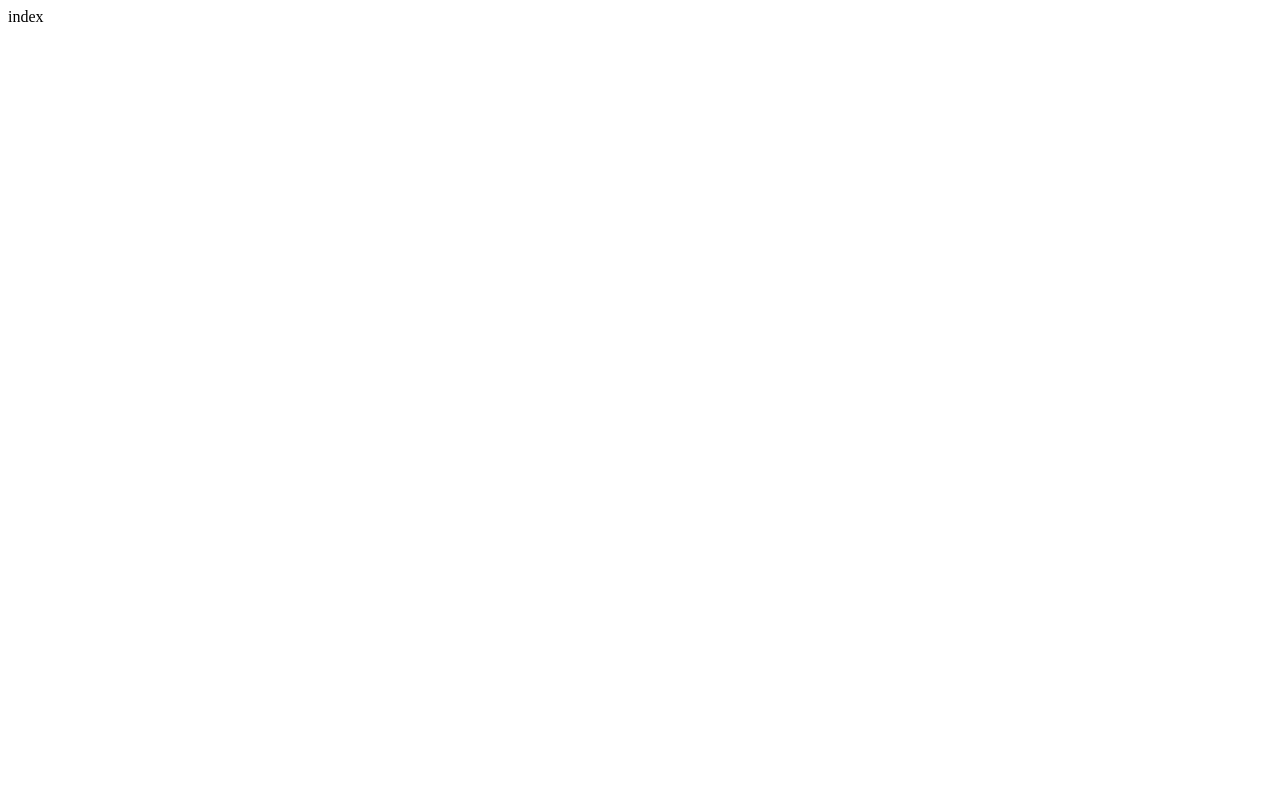
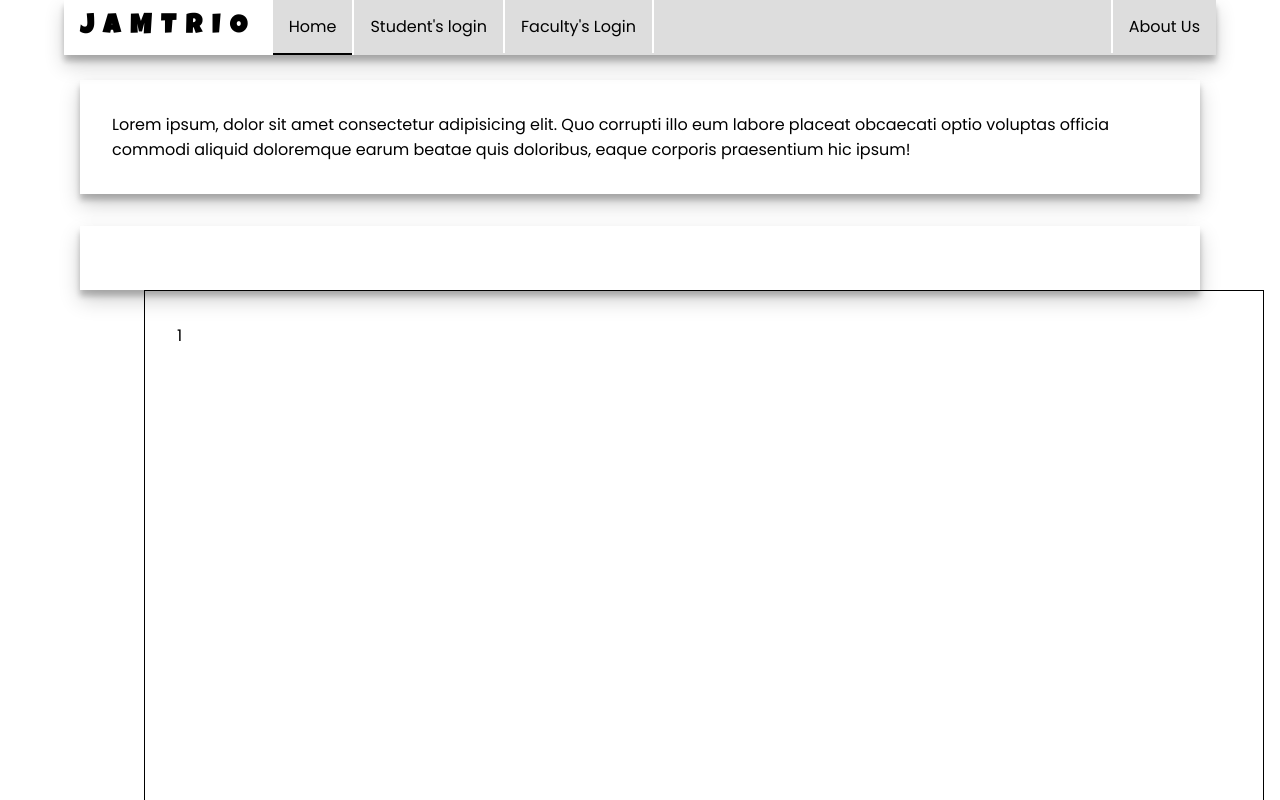
Before and after one commit to Mayank-567/proctor-1, a plain HTML site: page index.html in a window 1280 px wide. Shown: the top 800 px of the page. Drawn offline with Linux system fonts and the light colour scheme.

Commit message:
jayesh3/12

```diff
--- /dev/null
+++ b/css/allpages.css
@@ -0,0 +1,191 @@
+*{
+  margin:0px;
+  padding:0;
+  box-sizing: border-box;
+}
+body{
+  width:90%;
+  margin:auto;
+}
+header{
+  top:0px;
+  width:100%;
+  position: fixed;
+  margin-bottom:2em;
+}
+nav{
+  font-family: 'Poppins', sans-serif;
+  display:flex;
+  justify-content: space-around;
+  width:90%;
+  box-shadow: 0 10px 20px rgba(0,0,0,0.19), 0 6px 6px rgba(0,0,0,0.23);
+  max-height:55px;
+  background: white;
+  overflow:hidden;
+}
+nav .logo
+{
+  font-size: 40px;
+  font-family: 'Luckiest Guy', cursive ;
+  align-items: center;
+  text-transform: uppercase;
+  letter-spacing: 10px;
+
+}
+
+.nav-links{
+  background-color: #dddddd;
+  list-style-type: none;
+  margin: 0;
+  padding: 0;
+  overflow: hidden;
+  width:90%;
+ }
+a{
+  display: block;
+  color: #000;
+  padding: 14px 16px;
+  text-decoration: none;
+  transition: .3s;
+
+
+}
+nav li{
+  float: left;
+  border-right:white 2px solid;
+}
+.nav-links li:nth-child(4)
+{
+  float:right;
+  border-right:none;
+  border-left:white 2px solid;
+}
+nav li .nav-link:hover:not(.active){
+  background: #111;
+  color:white;
+}
+.active{
+  border-bottom:black 2px solid;
+
+}
+
+
+
+/* HOMEPAGE */
+main{
+  position: relative;
+  bottom:-3em;
+  font-family: 'Poppins', sans-serif;
+   margin:1em;
+   z-index:-23;
+}
+section{
+  padding:2em;
+  margin:2em 0 2em 0 ;
+  box-shadow: 0 10px 20px rgba(0,0,0,0.19), 0 6px 6px rgba(0,0,0,0.23);
+
+}
+.cards{
+  border:solid black 1px;
+  min-height:100em;
+  min-width:70em;
+  float:left;
+  margin:2em;
+  padding:2em;
+  overflow:auto;
+}*{
+  margin:0px;
+  padding:0;
+  box-sizing: border-box;
+}
+body{
+  width:90%;
+  margin:auto;
+}
+header{
+  top:0px;
+  width:100%;
+  position: fixed;
+  margin-bottom:2em;
+}
+nav{
+  font-family: 'Poppins', sans-serif;
+  display:flex;
+  justify-content: space-around;
+  width:90%;
+  box-shadow: 0 10px 20px rgba(0,0,0,0.19), 0 6px 6px rgba(0,0,0,0.23);
+  max-height:55px;
+  background: white;
+  overflow:hidden;
+}
+nav .logo
+{
+  font-size: 40px;
+  font-family: 'Luckiest Guy', cursive ;
+  align-items: center;
+  text-transform: uppercase;
+  letter-spacing: 10px;
+
+}
+
+.nav-links{
+  background-color: #dddddd;
+  list-style-type: none;
+  margin: 0;
+  padding: 0;
+  overflow: hidden;
+  width:90%;
+ }
+a{
+  display: block;
+  color: #000;
+  padding: 14px 16px;
+  text-decoration: none;
+  transition: .3s;
+
+
+}
+nav li{
+  float: left;
+  border-right:white 2px solid;
+}
+.nav-links li:nth-child(4)
+{
+  float:right;
+  border-right:none;
+  border-left:white 2px solid;
+}
+nav li .nav-link:hover:not(.active){
+  background: #111;
+  color:white;
+}
+.active{
+  border-bottom:black 2px solid;
+
+}
+
+
+
+/* HOMEPAGE */
+main{
+  position: relative;
+  bottom:-3em;
+  font-family: 'Poppins', sans-serif;
+   margin:1em;
+   z-index:-23;
+}
+section{
+  padding:2em;
+  margin:2em 0 2em 0 ;
+  box-shadow: 0 10px 20px rgba(0,0,0,0.19), 0 6px 6px rgba(0,0,0,0.23);
+
+}
+.cards{
+  border:solid black 1px;
+  min-height:100em;
+  min-width:70em;
+  float:left;
+  margin:2em;
+  padding:2em;
+  overflow:auto;
+}
--- a/css/style.css
+++ b/css/style.css
@@ -1,78 +1,117 @@
+*
 {
     margin:0;
     padding:0;
+    font-family: 'Poppins', sans-serif;
+
 }
+
+
 .logo
 {
-    width: 120px;
+    width: 140px;
     height:120px;
-    /* align-items: center; */
-    /* position: relative; */
-    /* display:flex; */
+
+    position:relative;
+    left: 50%;
+    margin-left:-70px;
+
 
 
 }
 .login
 {
+    width:300px;
+    height:auto;
+
     position: absolute;
-    top:13%;
-    left:35%;
-    border:solid rgb(172, 167, 167);
-    translate: -80%,-50%;
+    top:50%;
+    left:50%;
+    /* border:solid rgb(172, 167, 167); */
+    margin-left:-150px;
+    margin-top:-300px;
     padding: 20px 15px 20px 15px ;
-    border-radius:30px;
+    border-radius:25px;
+    box-shadow: 0  10px 20px rgba(0,0,0,0.19), 0 6px 6px rgba(0,0,0,0.23);
 }
+
 h1
 {
-    color:rgb(121, 116, 116);
-    font-weight: 100;
+    color:rgb(146, 144, 144);
+    font-weight: 400;
     text-align:center;
+
+    position:relative;
+    top:-20px;
 }
 #username,#password
 {
-    /* background: red; */
+
     width:300px;
     height:30px;
-    border-radius:10px;
+    /* border-radius:5px; */
     margin-bottom:30px;
-    text-decoration:none;
-    /* background: red; */
+    margin-top:10px;
+    outline:none;
+    transition-duration: 0.2ms;
+
+
 
 }
-input[type="password"]::placeholder {
 
-    font:100px;
-    text-align: center;
+input[type=text],input[type=password]{
+    box-sizing: border-box;
+    padding: 16px;
+    color:black;
+    border:none;
+    border-bottom:black solid 2px;
 }
-/* input[type="text"]::placeholder
-{
-    text-align: center;
-    font:100px;
-} */
-::placeholder
-{
-    color:red;
-}
-:-ms-input-placeholder{
-    color:red;
-}
-    .button {
-        background-color: #4CAF50; /* Green */
+.button {
+        /* background-color:#4CAF50;   */
+        background-color: #272727;
         border: none;
         color: white;
         padding: 16px 32px;
         text-align: center;
         text-decoration: none;
-        isplay: inline-block;
+        display: inline-block;
         font-size: 16px;
         margin: 4px 2px;
-        transition-duration: 0.4s;
-        cursor: none;
+        transition-duration: 0.2s;
+        cursor: pointer;
         border-radius:10px;
         width:300px;
 
+
+
 }
+
 .button:hover
 {
-    background-color:red;
+    background-color:transparent;
+    border:solid 2px black;
+    color:black;
+
+    box-shadow: 0  10px 20px rgba(0,0,0,0.12)
+
 }
+#username:focus,#password:focus{
+
+    border-bottom:#272727 solid 2px;
+    box-shadow: 0  10px 20px rgba(0,0,0,0.19), 0 6px 6px rgba(0,0,0,0.23);
+
+}
+#username:hover,#password:hover{
+    font-weight: 600;
+}
+a{
+text-decoration:none;
+transition:0.2 s;
+padding:2px 2px 0 0;
+color:#272727;
+
+
+}
+a:hover{
+    font-weight:600;
+}
--- a/index.html
+++ b/index.html
@@ -1 +1,49 @@
-index
+<!DOCTYPE html>
+<html lang="en">
+
+<head>
+    <meta charset="UTF-8">
+    <meta name="viewport" content="width=device-width, initial-scale=1.0">
+    <meta http-equiv="X-UA-Compatible" content="ie=edge">
+    <link rel="stylesheet" href="css/allpages.css">
+    <link href="https://fonts.googleapis.com/css?family=Poppins&display=swap" rel="stylesheet">
+    <link href="https://fonts.googleapis.com/css?family=Luckiest+Guy&display=swap" rel="stylesheet">
+    <title>Document</title>
+</head>
+
+<body>
+    <header>
+        <nav>
+            <div class="logo">
+                <h6><a>Jamtrio</a></h6>
+            </div>
+            <ul class="nav-links">
+                <li><a href="#" class="nav-link active">Home</a></li>
+                <li><a href="std_login.html" class="nav-link">Student's login</a></li>
+                <li><a href="faculty_login.html" class="nav-link">Faculty's Login</a></li>
+                <li><a href="aboutus.html" class="nav-link">About Us</a></li>
+            </ul>
+        </nav>
+    </header>
+    <main>
+        <section class="intro">
+            Lorem ipsum, dolor sit amet consectetur adipisicing elit. Quo corrupti illo eum labore placeat obcaecati
+            optio voluptas officia commodi aliquid doloremque earum beatae quis doloribus, eaque corporis praesentium
+            hic ipsum!
+
+        </section>
+        <section class="faculty-cards">
+            <ul class="card-lists">
+             <li class="cards">1</li>
+             <li class="cards">2</li>
+             <li class="cards">3</li>
+             <li class="cards">4</li>
+             <li class="cards">5</li>
+             <li class="cards">6</li>
+
+            </ul>
+        </section>
+    </main>
+</body>
+
+</html>
```
Also changed, not shown: aboutus.html (+35 -1 lines), faculty_login.html (+9 -5 lines), std_login.html (+40 -1 lines).
